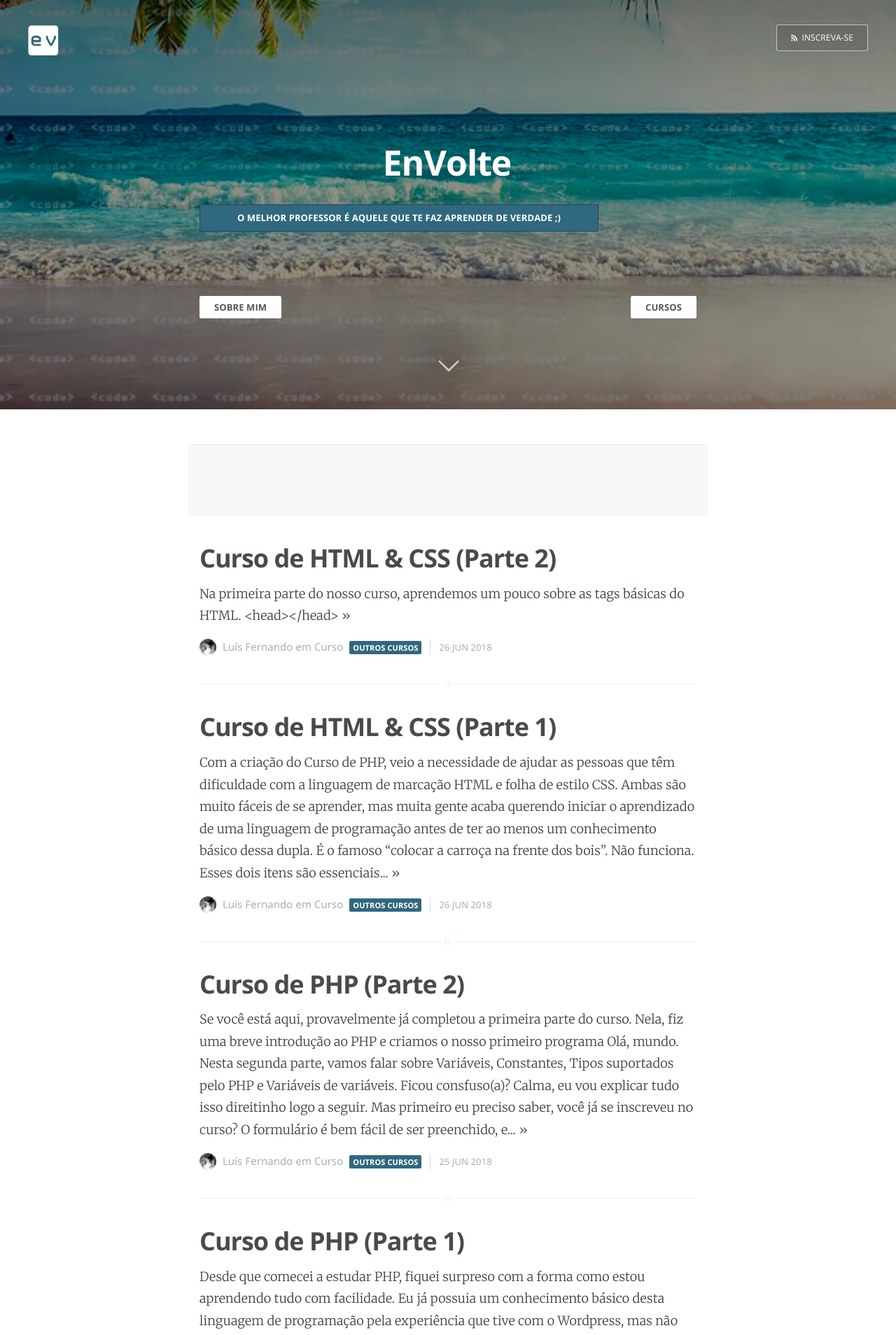
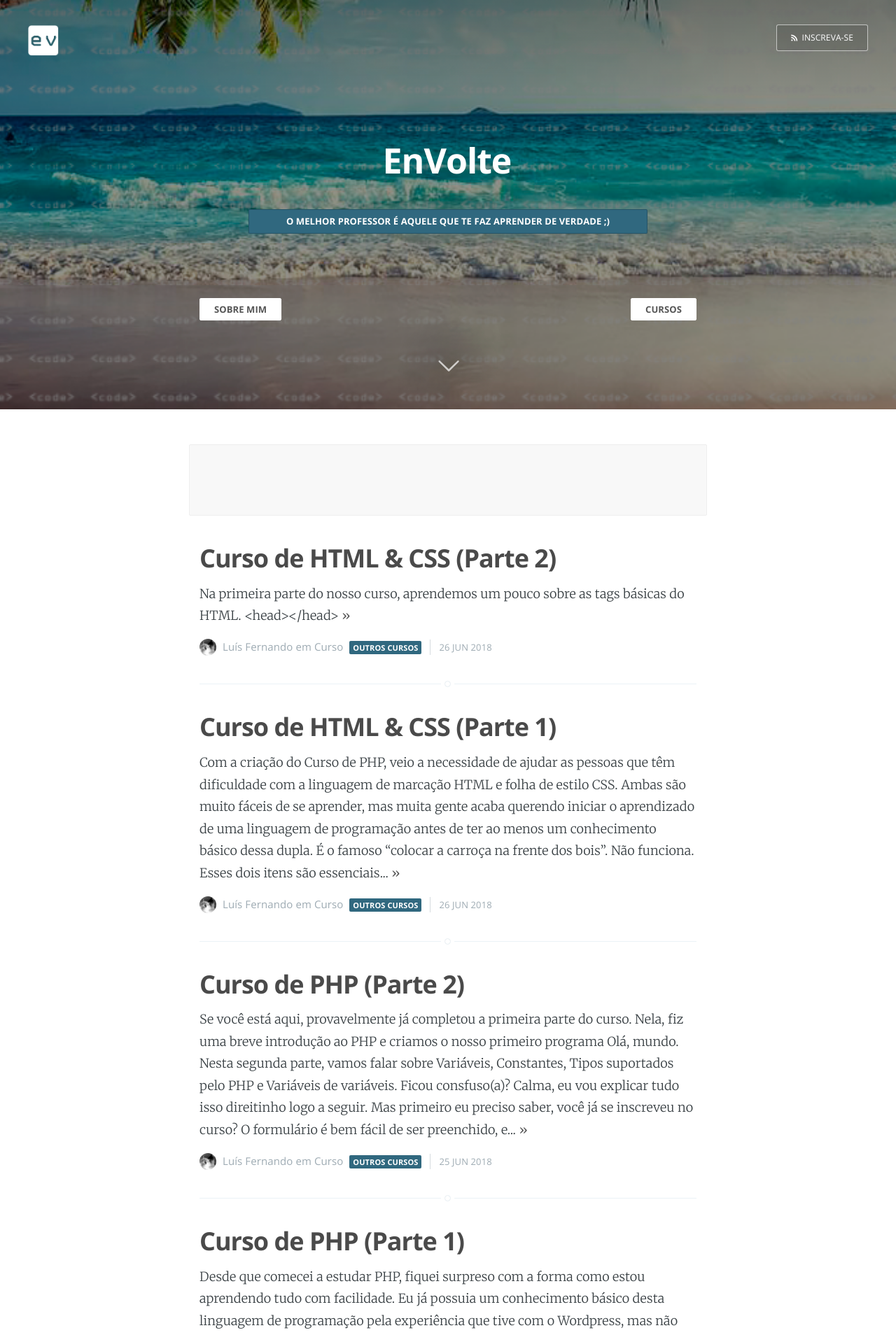
Before and after one commit to EnVolte/envolte.github.io, a Jekyll site: the page built from index.html, in a window 1280 px wide. Shown: the top 1908 px of the page at 70% size. Built offline with Jekyll 4.4.1, drawn with Linux system fonts in a browser that asks for light colours; the list of posts is cut into pages by our own code.

Commit message:
Update screen.css

```diff
--- a/assets/css/screen.css
+++ b/assets/css/screen.css
@@ -1796,4 +1796,4 @@
 
 button#hide {border-radius: 20px; outline: none; font-weight: normal; color: #fff; background: transparent; border: none; font-size: 20px; position: absolute; right: 10px; cursor: pointer;}
 
-div#titulo {max-width: 80%; border: 1px solid rgba(0,0,0,0.3); font-family: Open Sans; color: #fff; background: #30687f; border-radius: 2px; text-transform: uppercase; font-weight: bold; font-size: 13px; padding: 3px 0px; overflow: hidden; margin-top: 30px;}
+div#titulo {max-width: 80%; margin-left: auto; margin-right: auto; border: 1px solid rgba(0,0,0,0.2); font-family: Open Sans; color: #fff; background: #30687f; border-radius: 2px; text-transform: uppercase; font-weight: bold; font-size: 13px; padding: 1px 0px; overflow: hidden; margin-top: 40px;}
```
